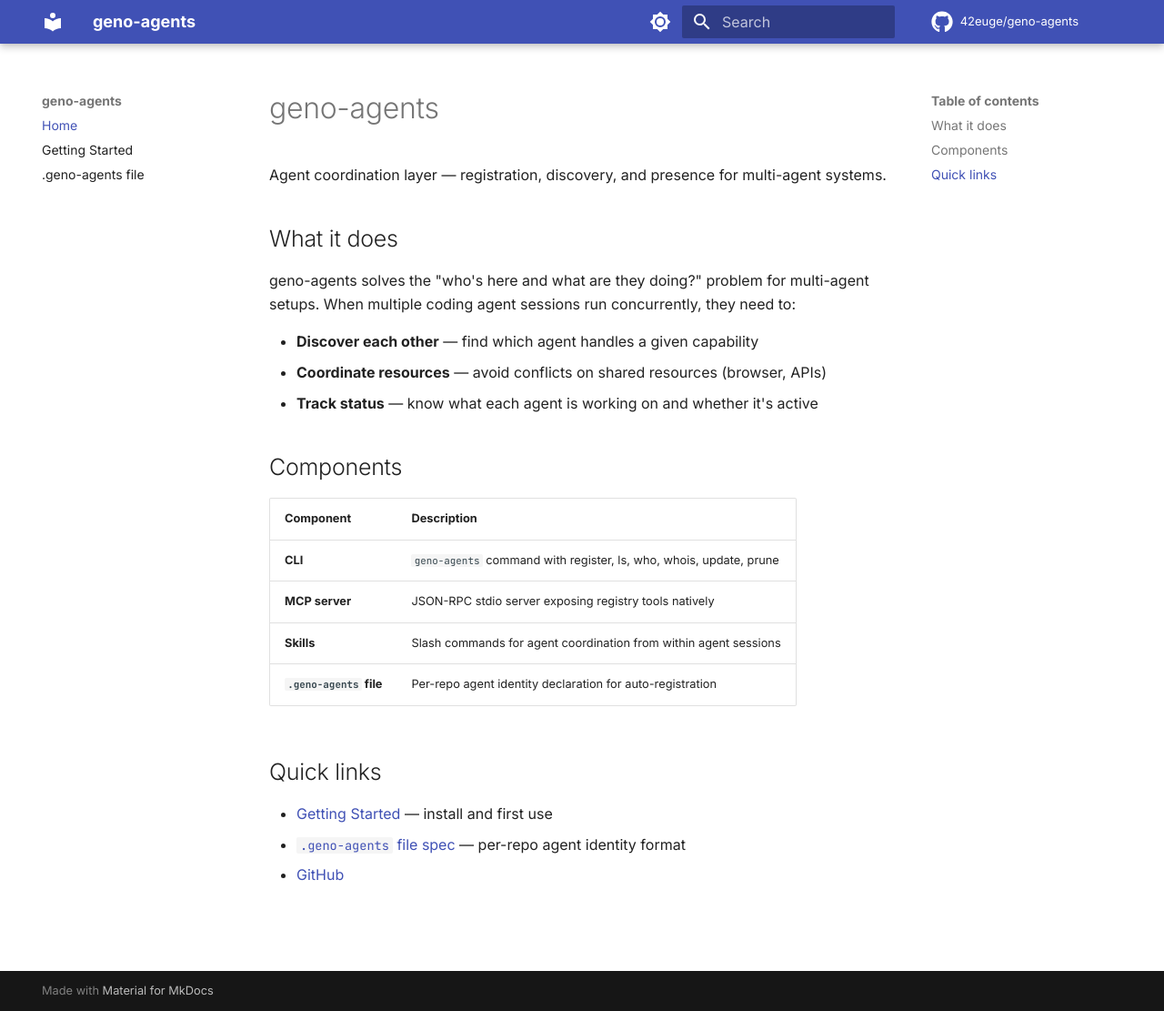
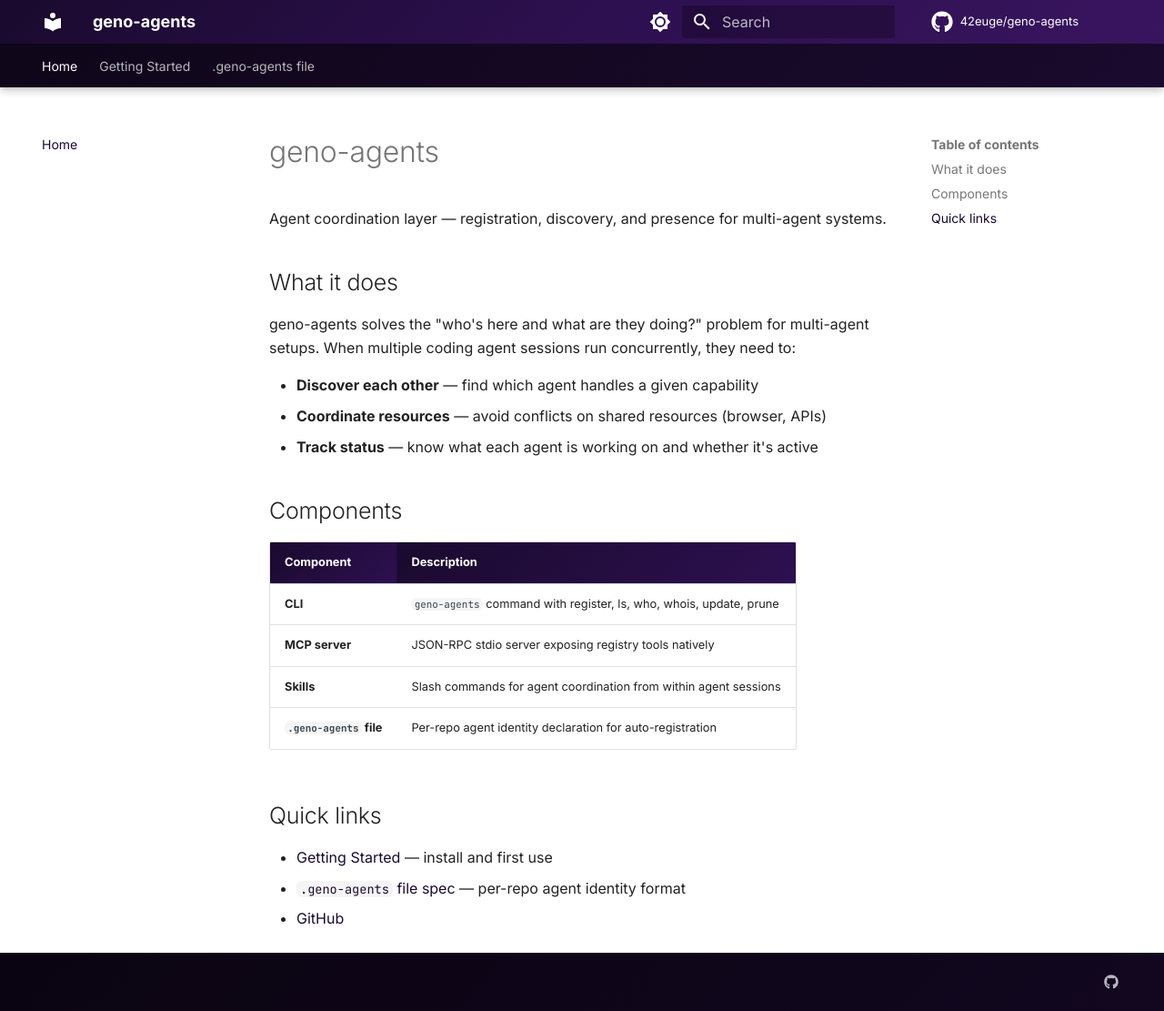
Before and after one commit to 42euge/geno-agents, an MkDocs documentation site: the page built from docs/index.md, in a window 1280 px wide and 1111 px high. Shown: the whole window at 91% size. Built offline with MkDocs 1.6.1 and Material for MkDocs 9.7.7, drawn with Linux system fonts in a browser that asks for light colours; comment, search, counter and statistics services are not loaded.

Commit message:
Apply geno ecosystem theme (deep purple + orange)

```diff
--- /dev/null
+++ b/docs/stylesheets/extra.css
@@ -0,0 +1,88 @@
+/* ── geno ecosystem theme: deep purple + orange ── */
+
+:root {
+  --md-primary-fg-color: #1a0a2e;
+  --md-primary-fg-color--light: #2d1b4e;
+  --md-primary-fg-color--dark: #0f0619;
+  --md-primary-bg-color: #fff;
+  --md-primary-bg-color--light: #ffffffb3;
+  --md-accent-fg-color: #e8650a;
+  --md-accent-fg-color--transparent: #e8650a1a;
+}
+
+[data-md-color-scheme="slate"] {
+  --md-primary-fg-color: #1a0a2e;
+  --md-primary-fg-color--light: #2d1b4e;
+  --md-primary-fg-color--dark: #0f0619;
+  --md-primary-bg-color: #e8e0f0;
+  --md-primary-bg-color--light: #e8e0f0b3;
+  --md-accent-fg-color: #f0923a;
+  --md-accent-fg-color--transparent: #f0923a1a;
+  --md-default-bg-color: #0e0b14;
+  --md-default-bg-color--light: #161120;
+  --md-default-bg-color--lighter: #1e1830;
+  --md-default-bg-color--lightest: #2a2240;
+  --md-default-fg-color: #e0dce6;
+  --md-default-fg-color--light: #b8b0c8;
+  --md-default-fg-color--lighter: #8a7fa0;
+  --md-default-fg-color--lightest: #5c5470;
+  --md-code-bg-color: #16112080;
+  --md-code-fg-color: #e0dce6;
+  --md-typeset-color: #e0dce6;
+  --md-typeset-a-color: #f0923a;
+  --md-footer-bg-color: #0a0710;
+  --md-footer-bg-color--dark: #060410;
+}
+
+.md-header {
+  background: linear-gradient(135deg, #1a0a2e 0%, #2d1050 50%, #3a1560 100%);
+}
+
+.md-tabs {
+  background: linear-gradient(135deg, #0f0619 0%, #1a0a2e 100%);
+}
+
+.md-tabs__link--active,
+.md-tabs__link:hover {
+  color: #f0923a !important;
+}
+
+.md-typeset code {
+  border-radius: 0.3rem;
+}
+
+.md-typeset pre > code {
+  border-radius: 0.5rem;
+}
+
+[data-md-color-scheme="slate"] .highlight code {
+  border: 1px solid #2d1b4e40;
+}
+
+.md-typeset .admonition.tip,
+.md-typeset details.tip {
+  border-color: #e8650a;
+}
+
+.md-typeset .tip > .admonition-title,
+.md-typeset .tip > summary {
+  background-color: #e8650a15;
+}
+
+.md-typeset table:not([class]) th {
+  background: linear-gradient(135deg, #1a0a2e, #2d1050);
+  color: #fff;
+}
+
+[data-md-color-scheme="slate"] .md-typeset table:not([class]) th {
+  background: linear-gradient(135deg, #2d1b4e, #3a1560);
+}
+
+.md-footer {
+  background: linear-gradient(135deg, #0f0619, #1a0a2e);
+}
+
+[data-md-color-scheme="slate"] ::-webkit-scrollbar { width: 8px; }
+[data-md-color-scheme="slate"] ::-webkit-scrollbar-track { background: #0e0b14; }
+[data-md-color-scheme="slate"] ::-webkit-scrollbar-thumb { background: #2d1b4e; border-radius: 4px; }
+[data-md-color-scheme="slate"] ::-webkit-scrollbar-thumb:hover { background: #3a1560; }
--- a/mkdocs.yml
+++ b/mkdocs.yml
@@ -1,6 +1,6 @@
 site_name: geno-agents
-site_description: Agent coordination layer — registration, discovery, and presence for multi-agent systems
-site_url: https://42euge.github.io/geno-agents
+site_description: Agent coordination — registration, discovery, presence
+site_url: https://42euge.github.io/geno-agents/
 repo_url: https://github.com/42euge/geno-agents
 repo_name: 42euge/geno-agents
 
@@ -27,16 +27,23 @@
   icon:
     repo: fontawesome/brands/github
   features:
+    - navigation.tabs
+    - navigation.tabs.sticky
     - navigation.sections
     - navigation.top
     - content.code.copy
+    - content.code.annotate
     - search.highlight
+    - search.suggest
     - toc.follow
 
 nav:
   - Home: index.md
   - Getting Started: getting-started.md
-  - ".geno-agents file": agent-file.md
+  - .geno-agents file: agent-file.md
+
+extra_css:
+  - stylesheets/extra.css
 
 markdown_extensions:
   - admonition
@@ -48,5 +55,13 @@
   - pymdownx.tabbed:
       alternate_style: true
   - attr_list
+  - md_in_html
+  - def_list
   - toc:
       permalink: true
+
+extra:
+  social:
+    - icon: fontawesome/brands/github
+      link: https://github.com/42euge
+  generator: false
```
